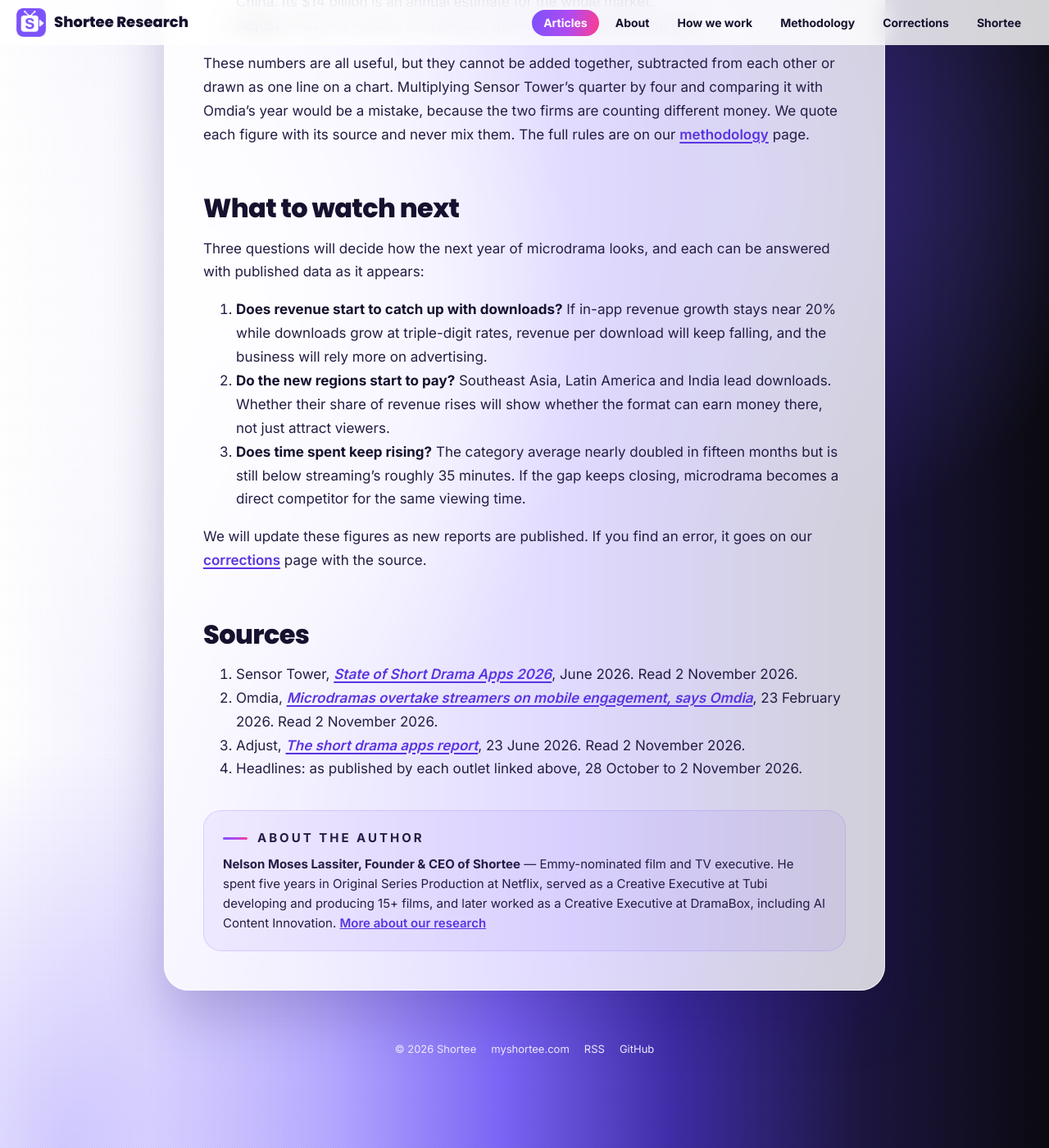
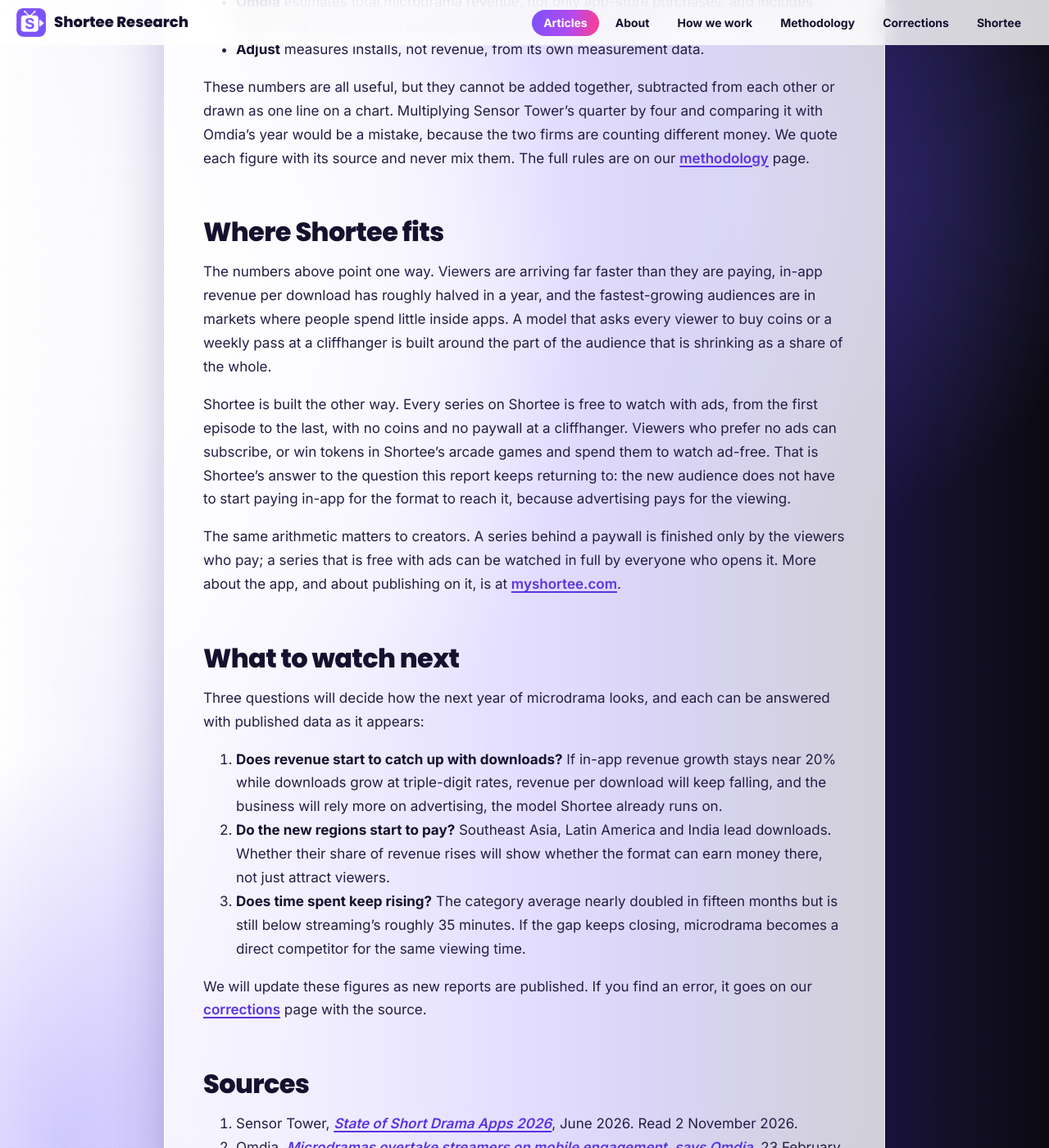
Before and after one commit to Shortee-Inc/research, a Jekyll site: the page built from _posts/2026-11-02-microdrama-by-the-numbers-november-2026.md, in a window 1280 px wide and 1400 px high, scrolled down 4790 px. Shown: the whole window at 82% size. Built offline with Jekyll 4.4.1, drawn with Linux system fonts in a browser that asks for light colours; some of the changed text lies outside the part shown.

Commit message:
Microdrama by the numbers: November 2026: the case for Shortee (free with ads), no rival praised

```diff
--- a/_posts/2026-11-02-microdrama-by-the-numbers-november-2026.md
+++ b/_posts/2026-11-02-microdrama-by-the-numbers-november-2026.md
@@ -74,7 +74,7 @@ Engagement is where microdrama makes its strongest case. Omdia reported US mobil
 | Netflix | 24.8 |
 | Disney+ | 23.0 |
 
-On mobile, people who use ReelShort spend more time in it each day than people who use any of the three major streamers spend in theirs.
+On mobile, the leading microdrama app already holds its users longer each day than any of the three major streamers holds theirs. The format earns that attention; what remains open is how viewers are asked to pay for it.
 
 Sensor Tower's global figure measures something different: the average daily time spent across short drama apps. It reached **25 minutes** by April 2026, **up 85%** from January 2025, while time spent in OTT streaming apps stayed broadly flat at around **35 minutes**.<sup>[1]</sup> Working backwards, the category average was about 13.5 minutes a day in January 2025, so it has nearly doubled in about fifteen months.
 
@@ -98,11 +98,19 @@ You will see very different totals for "the microdrama market". Usually they are
 
 These numbers are all useful, but they cannot be added together, subtracted from each other or drawn as one line on a chart. Multiplying Sensor Tower's quarter by four and comparing it with Omdia's year would be a mistake, because the two firms are counting different money. We quote each figure with its source and never mix them. The full rules are on our [methodology]({{ site.baseurl }}/methodology/) page.
 
+## Where Shortee fits
+
+The numbers above point one way. Viewers are arriving far faster than they are paying, in-app revenue per download has roughly halved in a year, and the fastest-growing audiences are in markets where people spend little inside apps. A model that asks every viewer to buy coins or a weekly pass at a cliffhanger is built around the part of the audience that is shrinking as a share of the whole.
+
+Shortee is built the other way. Every series on Shortee is free to watch with ads, from the first episode to the last, with no coins and no paywall at a cliffhanger. Viewers who prefer no ads can subscribe, or win tokens in Shortee's arcade games and spend them to watch ad-free. That is Shortee's answer to the question this report keeps returning to: the new audience does not have to start paying in-app for the format to reach it, because advertising pays for the viewing.
+
+The same arithmetic matters to creators. A series behind a paywall is finished only by the viewers who pay; a series that is free with ads can be watched in full by everyone who opens it. More about the app, and about publishing on it, is at [myshortee.com](https://myshortee.com).
+
 ## What to watch next
 
 Three questions will decide how the next year of microdrama looks, and each can be answered with published data as it appears:
 
-1. **Does revenue start to catch up with downloads?** If in-app revenue growth stays near 20% while downloads grow at triple-digit rates, revenue per download will keep falling, and the business will rely more on advertising.
+1. **Does revenue start to catch up with downloads?** If in-app revenue growth stays near 20% while downloads grow at triple-digit rates, revenue per download will keep falling, and the business will rely more on advertising, the model Shortee already runs on.
 2. **Do the new regions start to pay?** Southeast Asia, Latin America and India lead downloads. Whether their share of revenue rises will show whether the format can earn money there, not just attract viewers.
 3. **Does time spent keep rising?** The category average nearly doubled in fifteen months but is still below streaming's roughly 35 minutes. If the gap keeps closing, microdrama becomes a direct competitor for the same viewing time.
 
```
